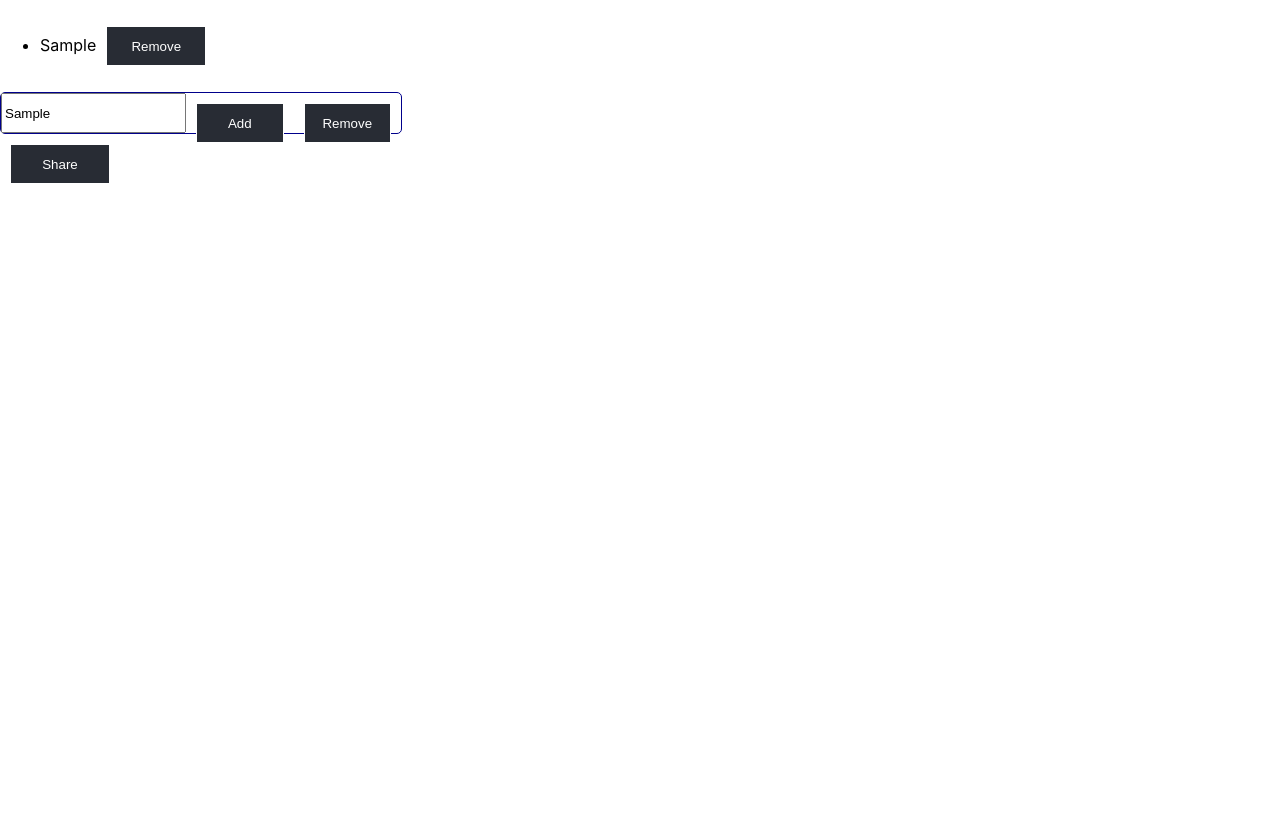
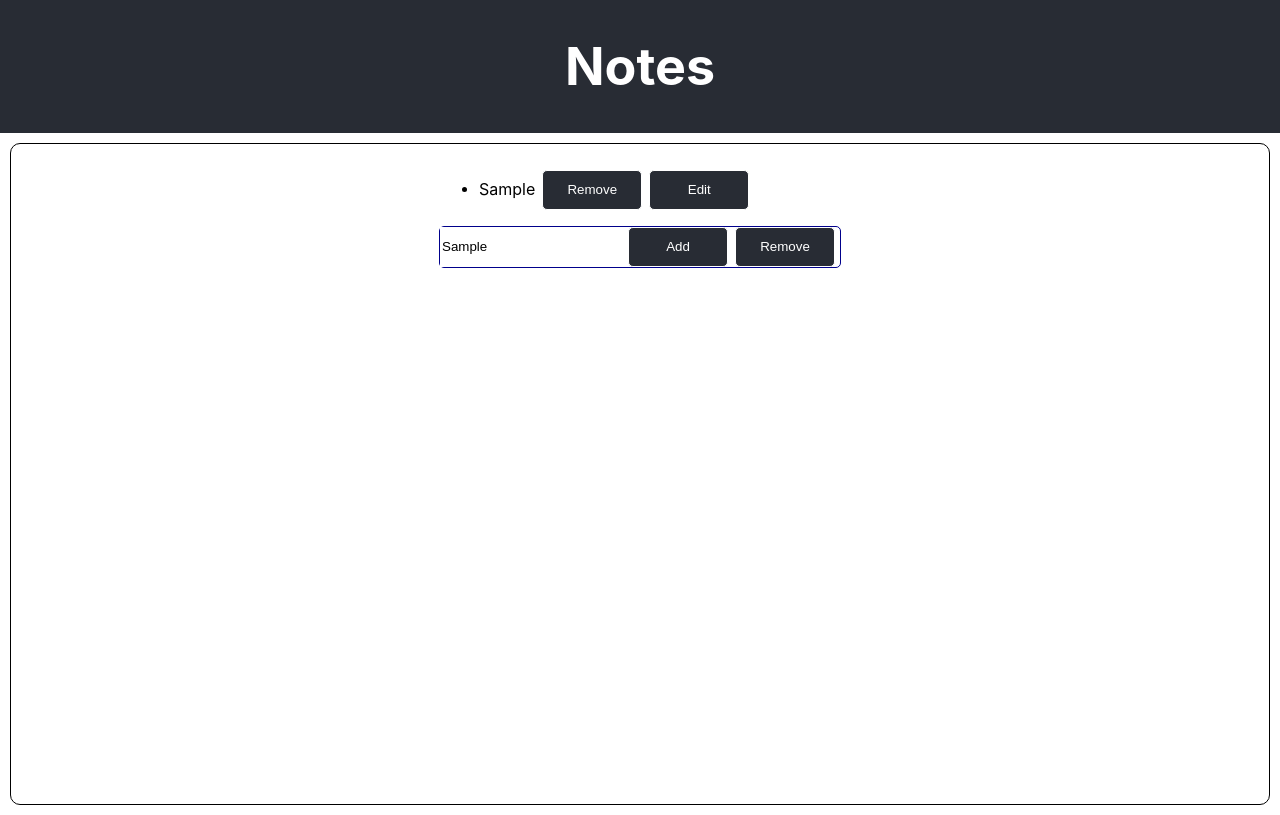
Before and after one commit to Amenity42/OauthNoteApp, a React (Create React App) app in the folder oauthnoteapp/: page / in a window 1280 px wide. Both pictures are taken after typing "Sample" into the empty fields and a click on the button "Remove". Built offline with nearby package versions, Linux system fonts and the light colour scheme.

Commit message:
changed some of the CSS styles

```diff
--- a/oauthnoteapp/src/App.css
+++ b/oauthnoteapp/src/App.css
@@ -2,17 +2,9 @@
   text-align: center;
 }
 
-
-
-@media (prefers-reduced-motion: no-preference) {
-  .App-logo {
-    animation: App-logo-spin infinite 20s linear;
-  }
-}
-
-.App-header {
+.header {
   background-color: #282c34;
-  min-height: 100vh;
+  min-height: 10vh;
   display: flex;
   flex-direction: column;
   align-items: center;
@@ -21,16 +13,13 @@
   color: white;
 }
 
-.App-link {
-  color: #61dafb;
-}
-
 button{
   background-color: #282c34;
   color: white;
   border: 1px solid white;
+  border-radius: 5px;
   padding: 10px;
-  margin: 10px;
+  margin-left: 7px;
   cursor: pointer;
   width: 100px;
   height: 40px;
@@ -46,7 +35,22 @@ form{
   border: darkblue 1px solid;
   border-radius: 5px;
   width: 400px;
+  display: flex;
+}
 
+.input{
+  border: none;
+  outline: none;
+}
+
+#NoteContainer{
   display: flex;
-
+  flex-direction: column;
+  align-items: center;
+  /* justify-content: center; */
+  margin: 10px;
+  padding: 10px;
+  border: 1px solid black;
+  border-radius: 10px;
+  height: 80vh;
 }
--- a/oauthnoteapp/src/App.tsx
+++ b/oauthnoteapp/src/App.tsx
@@ -1,11 +1,17 @@
 
 import Notes from './Notes';
+import Header from './Header';
 
 import './App.css';
 
 function App() {
   return (
-    <Notes/>
+    <>
+      <Header/>
+      <span id= "NoteContainer">
+        <Notes/>
+      </span>
+    </>
   );
 }
 
--- /dev/null
+++ b/oauthnoteapp/src/Header.tsx
@@ -0,0 +1,14 @@
+import React, {useState} from 'react';
+
+function Header() {
+
+  //* Returns a list of todos as an unordered list of items with the todo name as the text of the list item
+  //* Everytime the input changes, the value of the input is set to the todoName varable
+    return (
+      <div className="header">
+        <h1>Notes</h1>
+      </div>
+    );
+}
+
+export default Header;
--- /dev/null
+++ b/oauthnoteapp/src/NoteSingle.tsx
@@ -0,0 +1,16 @@
+import React, {useState} from 'react';
+
+function Note(props: { id: React.Key | null | undefined; name: string | number | boolean | React.ReactElement<any, string | React.JSXElementConstructor<any>> | React.ReactFragment | React.ReactPortal | null | undefined; removeTodo: (arg0: any) => void; todo: { id: any; }; }) {
+
+  //* Returns a list of todos as an unordered list of items with the todo name as the text of the list item
+  //* Everytime the input changes, the value of the input is set to the todoName varable
+    return (
+            <li key={props.id}>
+              {props.name}
+              <button onClick={() => props.removeTodo(props.id)}>Remove</button>
+              <button>Edit</button>
+            </li>
+    );
+}
+
+export default Note;
--- a/oauthnoteapp/src/Notes.tsx
+++ b/oauthnoteapp/src/Notes.tsx
@@ -1,4 +1,5 @@
 import React, {useState} from 'react';
+import Note from './NoteSingle';
 
 function Notes() {
 
@@ -14,20 +15,19 @@ function Notes() {
       <div className="todoList">
         <ul>
           {todos.map((todo) => (
-            <li key={todo.id}>
-              {todo.name}
-              <button onClick={() => removeTodo(todo.id)}>Remove</button>
-            </li>
+            <Note id={todo.id} name={todo.name} removeTodo={removeTodo} todo={{
+              id: undefined
+            }}/>
           ))}
         </ul>
         <form onSubmit={addTodo}>
-          <input type="text" placeholder="Add a todo"  value={todoName} onChange={
+          <input className="input" type="text" placeholder="Add a todo"  value={todoName} onChange={
             item => setTodoName(item.target.value)}
           />
           <button>Add</button>
           <button>Remove</button>
         </form>
-        <button>Share</button>
+        {/* <button>Share</button> */}
       </div>
     );
 
```
